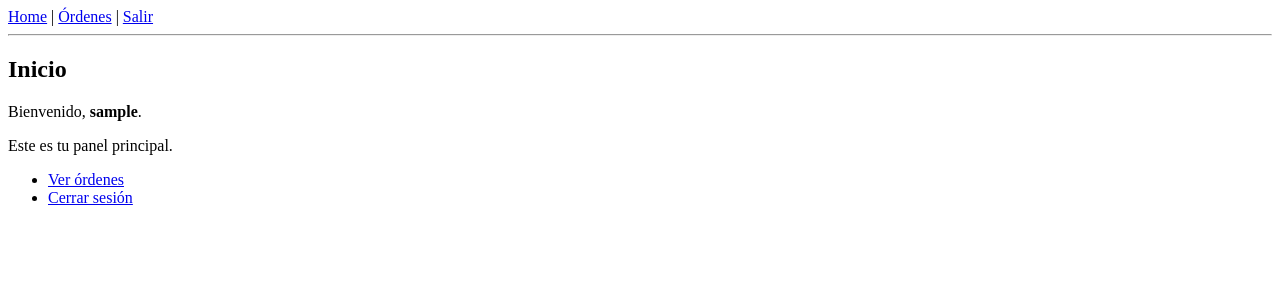
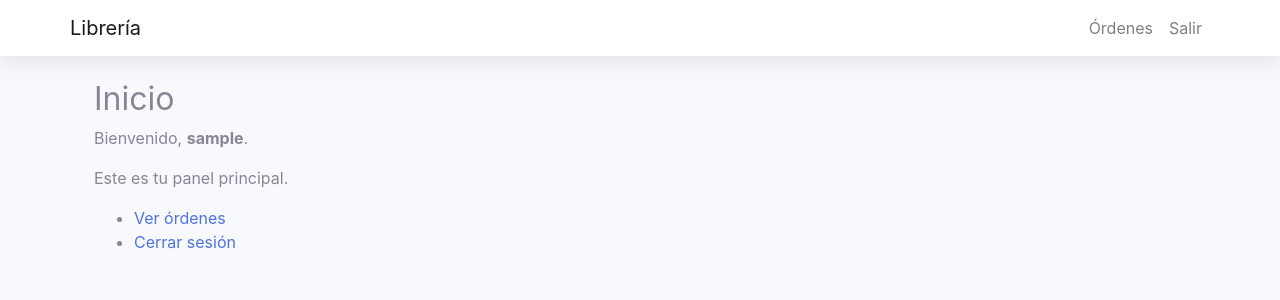
Before and after one commit to federicodiazbobillo/ap-flask, a Flask app: page / in a window 1280 px wide. Shown: the top 300 px of the page. Run offline with Flask 3, Linux system fonts and the light colour scheme; the visitor is signed in with stand-in values (Sample User, id 1); some libraries are stand-ins or nearby versions.

Commit message:
le damos estilo al sistema

```diff
--- a/app/templates/base.html
+++ b/app/templates/base.html
@@ -2,20 +2,36 @@
 <html lang="es">
 <head>
     <meta charset="UTF-8">
+    <meta name="viewport" content="width=device-width, initial-scale=1.0">
     <title>{% block title %}Librería{% endblock %}</title>
+
+    <!-- Bootstrap -->
+    <link href="https://cdn.jsdelivr.net/npm/bootstrap@4.6.2/dist/css/bootstrap.min.css" rel="stylesheet">
+
+    <!-- sb-admin-2 -->
+    <link href="{{ url_for('static', filename='themes/sb-admin-2/css/sb-admin-2.min.css') }}" rel="stylesheet">
 </head>
-<body>
+<body class="bg-light">
 
-{% if session.get('user') %}
-    <nav>
-        <a href="{{ url_for('home.index') }}">Home</a> |
-        <a href="{{ url_for('orders.index') }}">Órdenes</a> |
-        <a href="{{ url_for('auth.logout') }}">Salir</a>
+    {% if session.get('user') %}
+    <nav class="navbar navbar-expand navbar-light bg-white shadow mb-4">
+        <div class="container">
+            <a class="navbar-brand" href="{{ url_for('home.index') }}">Librería</a>
+            <ul class="navbar-nav ml-auto">
+                <li class="nav-item">
+                    <a class="nav-link" href="{{ url_for('orders.index') }}">Órdenes</a>
+                </li>
+                <li class="nav-item">
+                    <a class="nav-link" href="{{ url_for('auth.logout') }}">Salir</a>
+                </li>
+            </ul>
+        </div>
     </nav>
-    <hr>
-{% endif %}
+    {% endif %}
 
-{% block content %}{% endblock %}
+    <div class="container mt-4">
+        {% block content %}{% endblock %}
+    </div>
 
 </body>
 </html>
```
